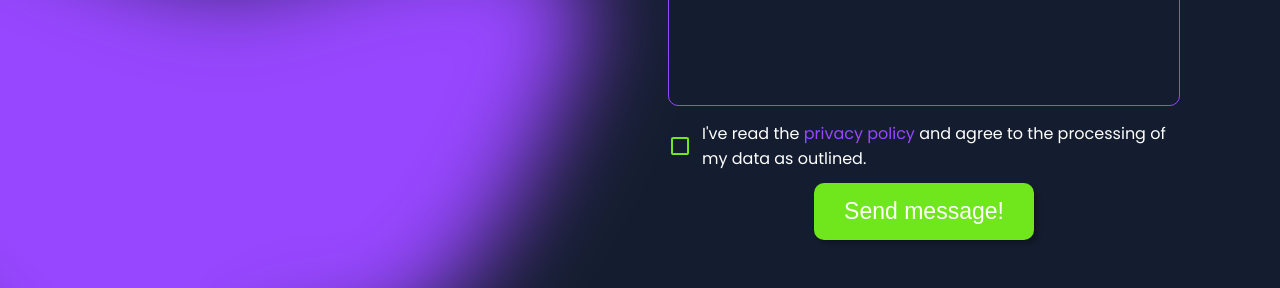
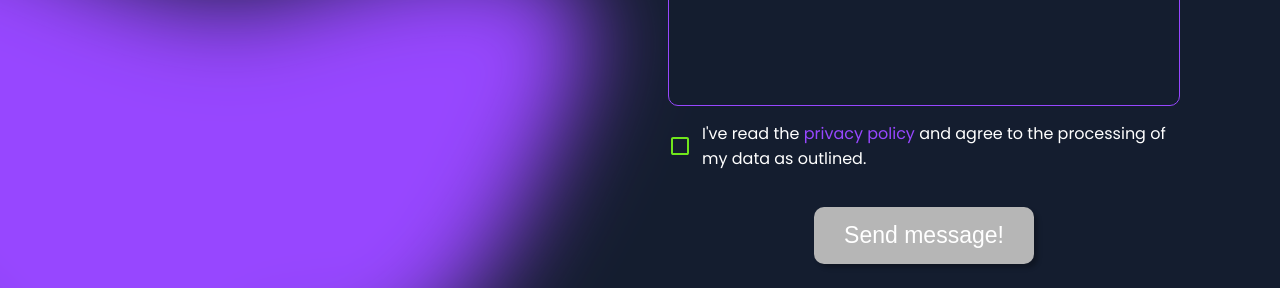
Before and after one commit to manhnh0903/Angular-Project-Course, an Angular app: page / in a window 1280 px wide. Shown: the part 3820-4108 px from the top of the page. Built offline with nearby package versions, Linux system fonts and the light colour scheme.

Commit message:
more form logic

```diff
--- a/src/app/about-me/about-me.component.html
+++ b/src/app/about-me/about-me.component.html
@@ -1,6 +1,6 @@
 <section id="about-me">
   <img
-    class="shadow"
+    class="shadow no-pointer-events"
     src="./assets/img/shadows/purple-shadow-1.svg"
     alt="purple-shadow-1"
   />
--- a/src/app/about-me/about-me.component.scss
+++ b/src/app/about-me/about-me.component.scss
@@ -13,8 +13,6 @@ section {
     right: -500px;
     bottom: -100px;
     z-index: 1;
-
-    pointer-events: none;
   }
 }
 
--- a/src/app/contact/contact.component.html
+++ b/src/app/contact/contact.component.html
@@ -1,6 +1,6 @@
 <section id="contact">
   <img
-    class="shadow"
+    class="shadow no-pointer-events"
     src="./assets/img/shadows/purple-shadow-contact.svg"
     alt="shadow-contact"
   />
@@ -134,7 +134,19 @@
             </div>
             <span *ngIf="nameEntered">Please accept the privacy policy.</span>
           </div>
-          <button type="submit" [disabled]="sending">Send message!</button>
+          <button
+            type="submit"
+            [disabled]="
+              sending || !privacyAccepted || !formReadyToSend || mailSend
+            "
+            [ngClass]="{
+              'button-disabled':
+                sending || !privacyAccepted || !formReadyToSend,
+              'no-pointer-events': mailSend
+            }"
+          >
+            {{ mailSend ? "Thank you!" : "Send message!" }}
+          </button>
         </div>
       </form>
     </div>
--- a/src/app/contact/contact.component.scss
+++ b/src/app/contact/contact.component.scss
@@ -121,7 +121,7 @@ section {
   .privacy-and-butto-wrapper {
     display: flex;
     flex-direction: column;
-    gap: 12px;
+    gap: 36px;
     align-items: center;
 
     .privacy-wrapper {
@@ -152,9 +152,25 @@ section {
       border-radius: 10px;
       background-color: var(--green);
       padding: 15px 30px;
-
       cursor: pointer;
       box-shadow: 4px 4px 4px 0px rgba(0, 0, 0, 0.25);
+      transition: all ease-in-out 300ms;
+      transform-origin: top center;
+
+      &:hover {
+        background-color: var(--purple);
+        scale: 1.2;
+      }
+
+      &:active {
+        background-color: var(--green);
+        transition: none;
+      }
+    }
+
+    .button-disabled {
+      background-color: rgb(182, 182, 182) !important;
+      pointer-events: none !important;
     }
   }
 }
--- a/src/app/contact/contact.component.ts
+++ b/src/app/contact/contact.component.ts
@@ -10,6 +10,7 @@ export class ContactComponent {
   @ViewChild('contactForm') contactForm!: NgForm;
 
   sending: boolean = false;
+  mailSend: boolean = false;
   nameEntered: boolean = false;
   nameFormInteraction: boolean = false;
   emailFormInteraction: boolean = false;
@@ -38,6 +39,7 @@ export class ContactComponent {
     // );
 
     this.sending = false;
+    this.mailSend = true;
   }
 
   getFormData() {
@@ -56,6 +58,7 @@ export class ContactComponent {
       this.emailFormInteraction = true;
       this.validateEmail();
     } else if (formType === 'message') this.messageFormInteraction = true;
+    this.checkIfFormValid();
   }
 
   validateEmail() {
@@ -65,8 +68,17 @@ export class ContactComponent {
 
   togglePrivacy() {
     this.privacyAccepted = !this.privacyAccepted;
-    console.log(this.privacyAccepted);
+    this.checkIfFormValid();
   }
 
-  hoverImg() {}
+  checkIfFormValid() {
+    if (
+      this.name.length > 0 &&
+      this.emailIsValid &&
+      this.message.length > 0 &&
+      this.privacyAccepted
+    )
+      this.formReadyToSend = true;
+    else this.formReadyToSend = false;
+  }
 }
--- a/src/app/hero-section/hero-section.component.html
+++ b/src/app/hero-section/hero-section.component.html
@@ -3,7 +3,7 @@
     <div class="hero-img-wrapper">
       <img class="hero-img" src="./assets/img/hero-character.png" alt="" />
       <img
-        class="shadow-hero-img"
+        class="shadow-hero-img no-pointer-events"
         src="./assets/img/shadows/hero-img-shadows.svg"
         alt="shadow-img"
       />
@@ -34,5 +34,5 @@
     <img src="./assets/img/icons/arrow-down-icon.png" alt="" />
   </div>
 
-  <img class="vector" src="./assets/img/Vector.png" alt="" />
+  <img class="vector no-pointer-events" src="./assets/img/Vector.png" alt="" />
 </section>
--- a/src/app/my-skills/my-skills.component.html
+++ b/src/app/my-skills/my-skills.component.html
@@ -1,6 +1,6 @@
 <section id="skills">
   <img
-    class="shadow"
+    class="shadow no-pointer-events"
     src="./assets/img/shadows/green-shadow-1.svg"
     alt="green-shadow-1.svg"
   />
--- a/src/app/my-skills/my-skills.component.scss
+++ b/src/app/my-skills/my-skills.component.scss
@@ -12,7 +12,6 @@ section {
     top: 0;
     left: -490px;
     z-index: 1;
-    pointer-events: none;
   }
 }
 
--- a/src/app/portfolio/portfolio.component.html
+++ b/src/app/portfolio/portfolio.component.html
@@ -1,7 +1,7 @@
 <section id="portfolio">
   <img
-    class="shadow"
-    src="../../assets/img/shadows/purple-shadow-portfolio.svg"
+    class="shadow no-pointer-events"
+    src="./assets/img/shadows/purple-shadow-portfolio.svg"
     alt="shadow-portfolio-contact"
   />
   <div class="portfolio-head">
--- a/src/app/portfolio/portfolio.component.scss
+++ b/src/app/portfolio/portfolio.component.scss
@@ -8,7 +8,6 @@ section {
     position: absolute;
     left: -150px;
     top: 150px;
-    pointer-events: none;
   }
 
   .portfolio-head {
--- a/src/styles.scss
+++ b/src/styles.scss
@@ -43,3 +43,7 @@ input:-webkit-autofill:active {
 input:-webkit-autofill {
   -webkit-text-fill-color: white !important;
 }
+
+.no-pointer-events {
+  pointer-events: none;
+}
```
